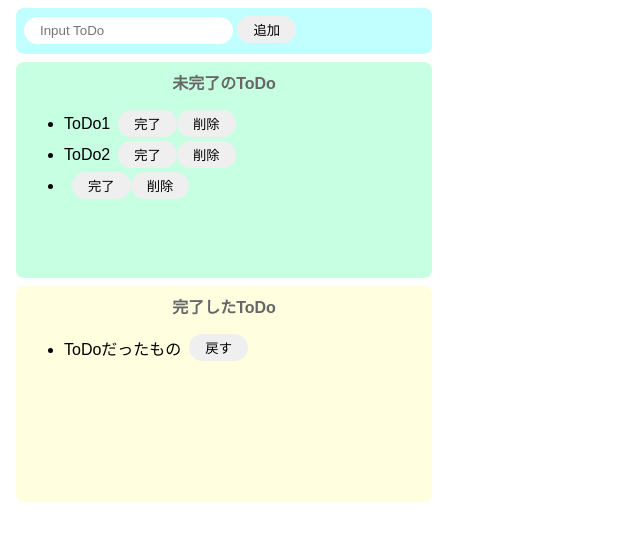
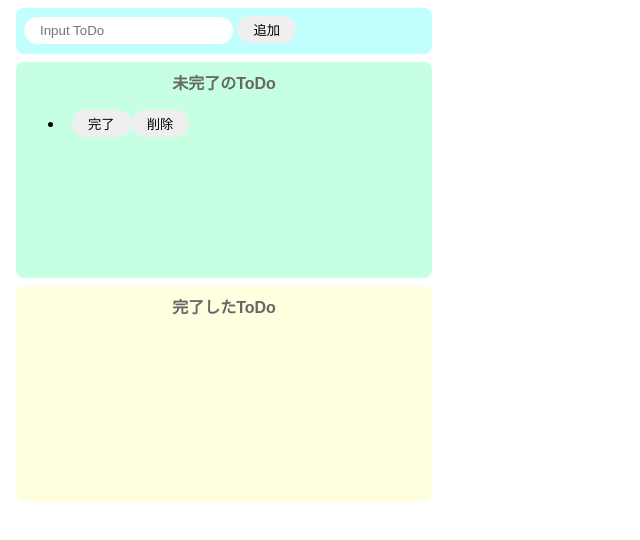
Before and after one commit to ghost-dog-obakeinu/todo-js, a website built with Parcel: page index.html in a window 1280 px wide. Both pictures are taken after a click on the button "追加". Shown: the whole page, without its empty margins (0-640 px from the left). Built offline with nearby package versions, Linux system fonts and the light colour scheme.

Commit message:
index.js updated

```diff
--- a/index.html
+++ b/index.html
@@ -12,27 +12,11 @@
     </div>
     <div class="incomplete-area">
       <p class="title">未完了のToDo</p>
-      <ul id="incomplete-list">
-        <div class="list-row">
-          <li>ToDo1</li>
-          <button>完了</button>
-          <button>削除</button>
-        </div>
-        <div class="list-row">
-          <li>ToDo2</li>
-          <button>完了</button>
-          <button>削除</button>
-        </div>
-      </ul>
+      <ul id="incomplete-list"></ul>
     </div>
     <div class="complete-area">
       <p class="title">完了したToDo</p>
-      <ul id="complete-list">
-        <div class="list-row">
-          <li>ToDoだったもの</li>
-          <button>戻す</button>
-        </div>
-      </ul>
+      <ul id="complete-list"></ul>
     </div>
     <script src="src/index.js"></script>
   </body>
--- a/src/index.js
+++ b/src/index.js
@@ -9,13 +9,27 @@ const onClickAdd = () => {
   const inputText = document.getElementById("add-text").value;
   document.getElementById("add-text").value = "";
 
+  createIncompleteList(inputText);
+};
+
+// 未完了リストから要素を削除する関数
+const deleteFromImcompleteList = (target) => {
+  document.getElementById("incomplete-list").removeChild(target);
+};
+
+// 完了リストから要素を削除する関数
+const deleteFromCompleteList = (target) => {
+  document.getElementById("complete-list").removeChild(target);
+};
+
+// 未完了リストに追加する関数
+const createIncompleteList = (text) => {
   // div生成
   const div = document.createElement("div");
   div.className = "list-row";
-
   // li生成
   const li = document.createElement("li");
-  li.innerText = inputText;
+  li.innerText = text;
 
   // 完了button生成
   const completeButton = document.createElement("button");
@@ -29,12 +43,17 @@ const onClickAdd = () => {
     const li = document.createElement("li");
     const completeText = completeButton.parentNode.firstElementChild.innerText;
     li.innerText = completeText;
+
     // 戻すbutton生成
     const reverseButton = document.createElement("button");
     reverseButton.innerText = "戻す";
     reverseButton.addEventListener("click", () => {
-      alert("戻す");
+      const reverseText = reverseButton.parentNode.firstElementChild.innerText;
+      createIncompleteList(reverseText);
+      // 完了のToDoから削除
+      deleteFromCompleteList(reverseButton.parentNode);
     });
+
     // divの子要素として各要素を設定
     div.appendChild(li);
     div.appendChild(reverseButton);
@@ -62,11 +81,6 @@ const onClickAdd = () => {
   document.getElementById("incomplete-list").appendChild(div);
 };
 
-// 未完了リストから要素を削除する関数
-const deleteFromImcompleteList = (target) => {
-  document.getElementById("incomplete-list").removeChild(target);
-};
-
 document
   .getElementById("add-button")
   .addEventListener("click", () => onClickAdd());
```
